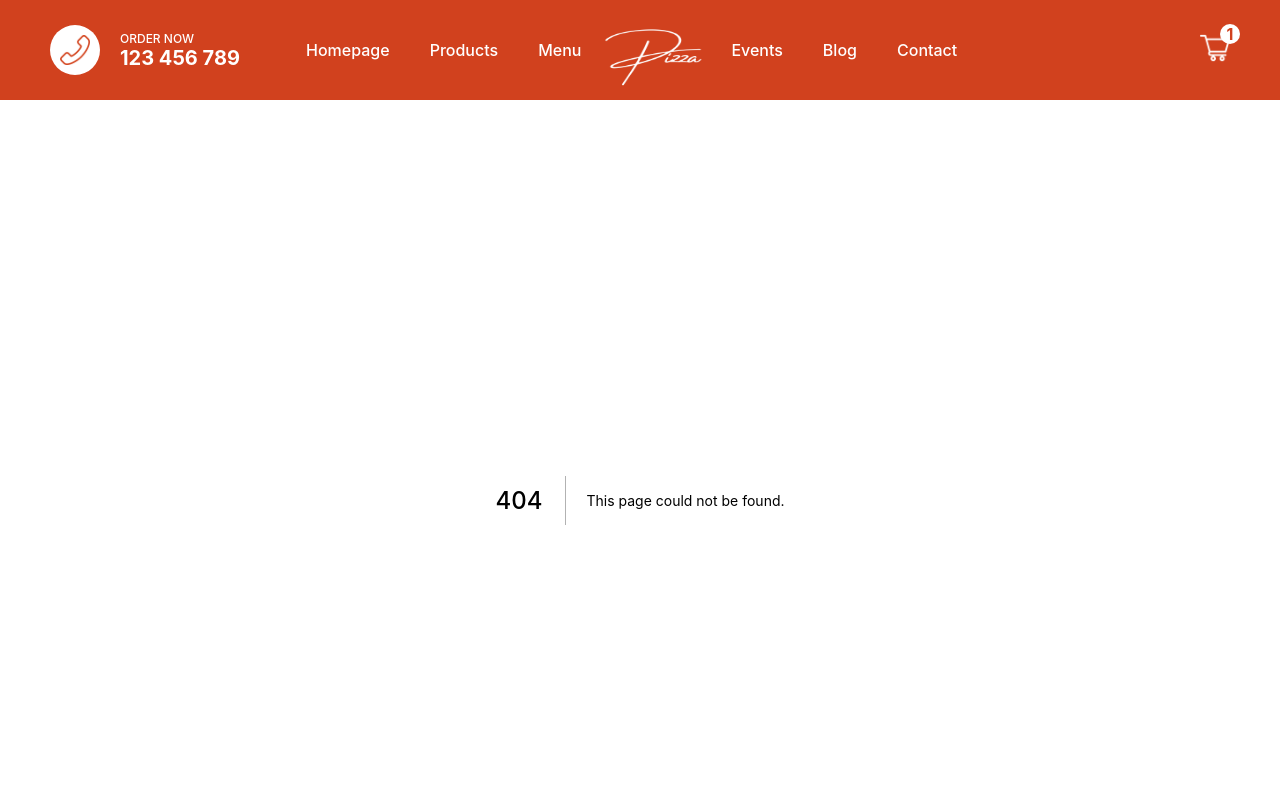
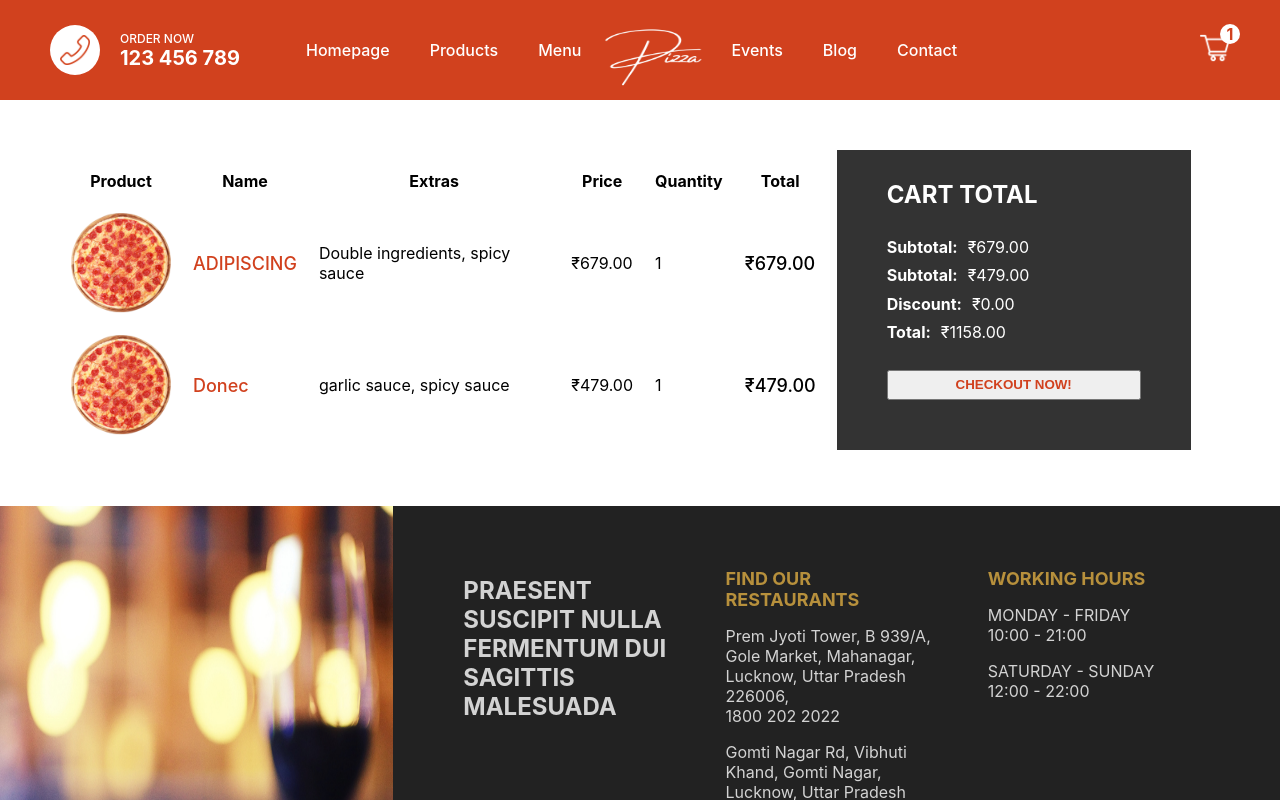
Before and after one commit to Vaibhav-afk/pizza, a Next.js app: page /cart in a window 1280 px wide. Before the commit this address had no page. Shown: the top 800 px of the page. Built offline with nearby package versions, Linux system fonts and the light colour scheme.

Commit message:
cart and product done

```diff
--- /dev/null
+++ b/pages/cart.jsx
@@ -0,0 +1,107 @@
+import Image from "next/image";
+import styles from "../styles/Cart.module.css";
+
+export default function Cart() {
+  return (
+    <div className={styles.container}>
+      <div className={styles.left}>
+        <table className={styles.table}>
+          <>
+            <tr className={styles.tr}>
+              <th>Product</th>
+              <th>Name</th>
+              <th>Extras</th>
+              <th>Price</th>
+              <th>Quantity</th>
+              <th>Total</th>
+            </tr>
+            <tr>
+              <td>
+                <div className={styles.imgContainer}>
+                  <Image
+                    src="/img/pizza.png"
+                    layout="fill"
+                    objectFit="cover"
+                    alt=""
+                  />
+                </div>
+              </td>
+
+              <td>
+                <span className={styles.name}>ADIPISCING</span>
+              </td>
+
+              <td>
+                <span className={styles.extras}>
+                  Double ingredients, spicy sauce
+                </span>
+              </td>
+              <td>
+                <span className={styles.price}>₹679.00</span>
+              </td>
+
+              <td>
+                <span className={styles.quantity}>1</span>
+              </td>
+
+              <td>
+                <span className={styles.total}>₹679.00</span>
+              </td>
+            </tr>
+
+            <tr>
+              <td>
+                <div className={styles.imgContainer}>
+                  <Image
+                    src="/img/pizza.png"
+                    layout="fill"
+                    objectFit="cover"
+                    alt=""
+                  />
+                </div>
+              </td>
+
+              <td>
+                <span className={styles.name}>Donec</span>
+              </td>
+
+              <td>
+                <span className={styles.extras}>garlic sauce, spicy sauce</span>
+              </td>
+              <td>
+                <span className={styles.price}>₹479.00</span>
+              </td>
+
+              <td>
+                <span className={styles.quantity}>1</span>
+              </td>
+
+              <td>
+                <span className={styles.total}>₹479.00</span>
+              </td>
+            </tr>
+          </>
+        </table>
+      </div>
+
+      <div className={styles.right}>
+        <div className={styles.wrapper}>
+          <h2 className={styles.title}>CART TOTAL</h2>
+          <div className={styles.totalText}>
+            <b className={styles.totalTextTitle}>Subtotal:</b>₹679.00
+          </div>
+          <div className={styles.totalText}>
+            <b className={styles.totalTextTitle}>Subtotal:</b>₹479.00
+          </div>
+          <div className={styles.totalText}>
+            <b className={styles.totalTextTitle}>Discount:</b>₹0.00
+          </div>
+          <div className={styles.totalText}>
+            <b className={styles.totalTextTitle}>Total:</b>₹1158.00
+          </div>
+          <button className={styles.button}>CHECKOUT NOW!</button>
+        </div>
+      </div>
+    </div>
+  );
+}
--- /dev/null
+++ b/styles/Cart.module.css
@@ -0,0 +1,58 @@
+.container {
+    padding: 50px;
+    display: flex;
+}
+
+.left {
+    flex: 2;
+}
+
+.right {
+    flex: 1;
+}
+
+.imgContainer {
+    width: 100px;
+    height: 100px;
+    position: relative;
+}
+
+.table {
+    width: 100%;
+    border-spacing: 20px;
+}
+
+.name {
+    font-weight: 500;
+    color: #d1411e;
+    font-size: 18px;
+}
+
+.total {
+    font-weight: 500;
+    font-size: 18px;
+}
+
+.wrapper {
+    width: 90%;
+    min-height: 300px;
+    background-color: #333;
+    padding: 50px;
+    padding-top: 10px;
+    display: flex;
+    flex-direction: column;
+    justify-content: space-between;
+    color: #fff;
+}
+
+.totalTextTitle{
+    margin-right: 10px;
+}
+
+.button{
+    height: 30px;
+    color:#d1411e;
+    font-weight: bold;
+    cursor: pointer;
+    margin-top: 20px;
+}
--- a/styles/Product.module.css
+++ b/styles/Product.module.css
@@ -1,11 +1,12 @@
 .container {
     height: calc(100vh-100px);
-    display: block;
+    display: flex;
 }
 
 .left {
     flex: 1;
     height: 100%;
+    display: flex;
     align-items: center;
     justify-content: center;
 }
@@ -35,6 +36,13 @@
     cursor: pointer;
 }
 
+.size {
+    width: 30px;
+    height: 30px;
+    position: relative;
+    cursor: pointer;
+}
+
 .size:nth-child(2) {
     width: 40px;
     height: 40px;
@@ -47,10 +55,44 @@
 
 .number {
     position: absolute;
+    top: -5px;
+    right: -25px;
+    background-color: teal;
+    color: #fff;
+    font-size: 12px;
+    padding: 1px 5px;
+    border-radius: 10px;
 }
 
-.size {
-    width: 30px;
+.ingredients {
+    display: flex;
+    margin-bottom: 30px;
+}
+
+.option {
+    display: flex;
+    align-items: center;
+    margin-right: 10px;
+    font-size: 14px;
+    font-weight: 500;
+}
+
+.checkbox {
+    width: 20px;
+    height: 20px;
+}
+
+.quantity {
+    width: 50px;
     height: 30px;
-    position: relative;
 }
+
+.button {
+    height: 30px;
+    margin-left: 10px;
+    background-color: #d1411e;
+    color: #fff;
+    border: none;
+    font-weight: 500;
+    cursor: pointer;
+}
```
Also changed, not shown: pages/product/[id].jsx (+55 -6 lines).
